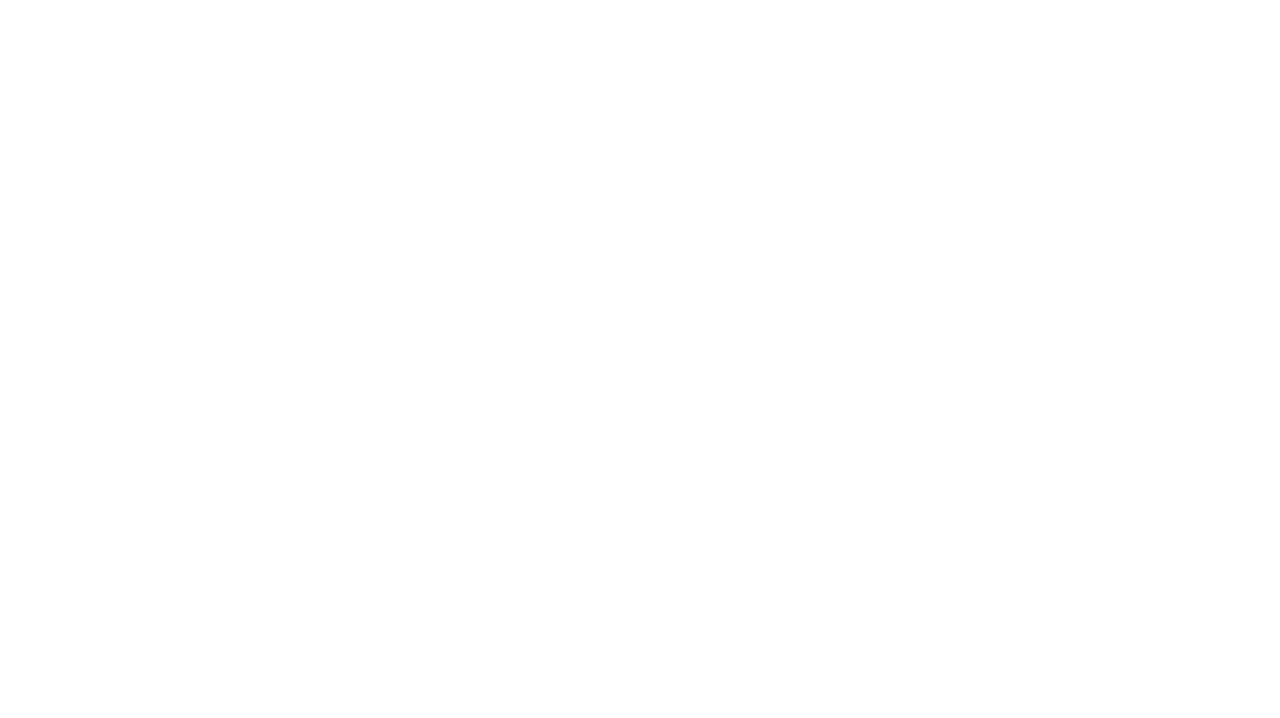
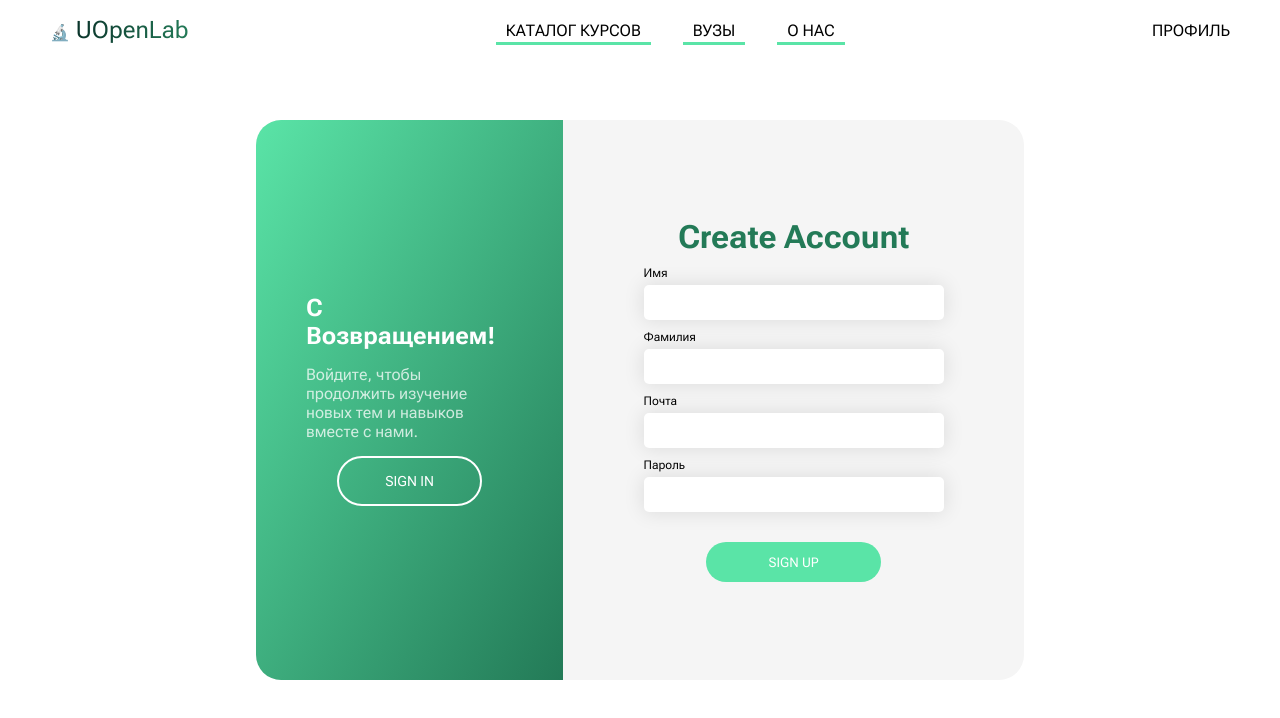
Before and after one commit to aQulionnn/massive-open-online-courses-ui, a React (Vite) app: page /auth in a window 1280 px wide. Before the commit this address had no page. Shown: the top 718 px of the page. Built offline with nearby package versions, Linux system fonts and the light colour scheme.

Commit message:
feat: create login page

```diff
--- a/src/App.tsx
+++ b/src/App.tsx
@@ -3,6 +3,7 @@ import Home from "./pages/Home/Home.tsx";
 import Universities from "./pages/Universities/Universities.tsx";
 import CourseCatalog from "./pages/CourseCatalog/CourseCatalog.tsx";
 import Course from "./pages/Course/Course.tsx";
+import Login from "./pages/Login/Login.tsx";
 
 function App() {
     return (
@@ -12,6 +13,7 @@ function App() {
                 <Route path="/courses" element={<CourseCatalog />} />
                 <Route path="courses/:id" element={<Course />} />
                 <Route path="/universities" element={<Universities />} />
+                <Route path="/auth" element={<Login />} />
             </Routes>
         </BrowserRouter>
     )
--- a/src/components/Header/Header.tsx
+++ b/src/components/Header/Header.tsx
@@ -14,7 +14,7 @@ const Header = () => {
                 <Link className={style['nav-item']} to="/">О НАС</Link>
             </nav>
             <div className={style['header-profile']}>
-                <Link to="/">ПРОФИЛЬ</Link>
+                <Link to="/auth">ПРОФИЛЬ</Link>
             </div>
         </header>
     );
--- /dev/null
+++ b/src/components/LoginForm/LoginForm.module.css
@@ -0,0 +1,78 @@
+.login {
+    width: 60dvw;
+    height: 70dvh;
+    display: flex;
+    border-radius: 25px;
+    overflow: hidden;
+    background-color: #f5f5f5;
+}
+
+.left-section {
+    width: 40%;
+    height: 100%;
+    padding: 50px;
+    display: flex;
+    flex-direction: column;
+    align-items: center;
+    justify-content: center;
+    gap: 15px;
+    background: linear-gradient(120deg, #5ae4a7, #237a57);
+}
+
+.left-section-title, .left-section-text {
+    color: #fff;
+}
+
+.left-section-text {
+    opacity: 0.75;
+}
+
+.left-section-btn {
+    width: 70%;
+    height: 50px;
+    background-color: transparent;
+    border: 2px solid #fff;
+    border-radius: 50px;
+
+    font-size: 14px;
+    color: #fff;
+}
+
+.form {
+    width: 60%;
+    height: 100%;
+    display: flex;
+    flex-direction: column;
+    align-items: center;
+    justify-content: center;
+    gap: 10px;
+}
+
+.form-title {
+    color: #237a57;
+}
+
+.form input {
+    width: 300px;
+    height: 35px;
+    padding: 0 10px;
+    border: none;
+    border-radius: 5px;
+    box-shadow: 0 0 20px 1px rgba(0, 0, 0, 0.1);
+}
+
+.label {
+    display: grid;
+    font-size: 12px;
+    gap: 5px;
+}
+
+.form-btn {
+    margin-top: 20px;
+    width: 175px;
+    height: 40px;
+    border: none;
+    border-radius: 35px;
+    background-color: #5ae4a7;
+    color: #fff;
+}
--- /dev/null
+++ b/src/components/LoginForm/LoginForm.tsx
@@ -0,0 +1,35 @@
+import style from './LoginForm.module.css'
+
+const LoginForm = () => {
+    return (
+        <div className={style['login']}>
+            <section className={style['left-section']}>
+                <h1 className={style['left-section-title']}>С Возвращением!</h1>
+                <p className={style['left-section-text']}>Войдите, чтобы продолжить изучение новых тем и навыков вместе с нами.</p>
+                <button className={style['left-section-btn']}>SIGN IN</button>
+            </section>
+            <form className={style['form']}>
+                <h1 className={style['form-title']}>Create Account</h1>
+                <label className={style['label']}>
+                    Имя
+                    <input type="text" />
+                </label>
+                <label className={style['label']}>
+                    Фамилия
+                    <input type="text" />
+                </label>
+                <label className={style['label']}>
+                    Почта
+                    <input type="email" />
+                </label>
+                <label className={style['label']}>
+                    Пароль
+                    <input type="password" />
+                </label>
+                <button className={style['form-btn']}>SIGN UP</button>
+            </form>
+        </div>
+    );
+};
+
+export default LoginForm;
--- /dev/null
+++ b/src/pages/Login/Login.module.css
@@ -0,0 +1,7 @@
+.login {
+    width: 100%;
+    padding: 120px 30px 30px;
+    display: flex;
+    align-items: center;
+    justify-content: center;
+}
--- /dev/null
+++ b/src/pages/Login/Login.tsx
@@ -0,0 +1,15 @@
+import style from './Login.module.css'
+import Layout from "../../components/Layout/Layout.tsx";
+import LoginForm from "../../components/LoginForm/LoginForm.tsx";
+
+const Login = () => {
+    return (
+        <Layout>
+            <div className={style['login']}>
+                <LoginForm />
+            </div>
+        </Layout>
+    );
+};
+
+export default Login;
```
